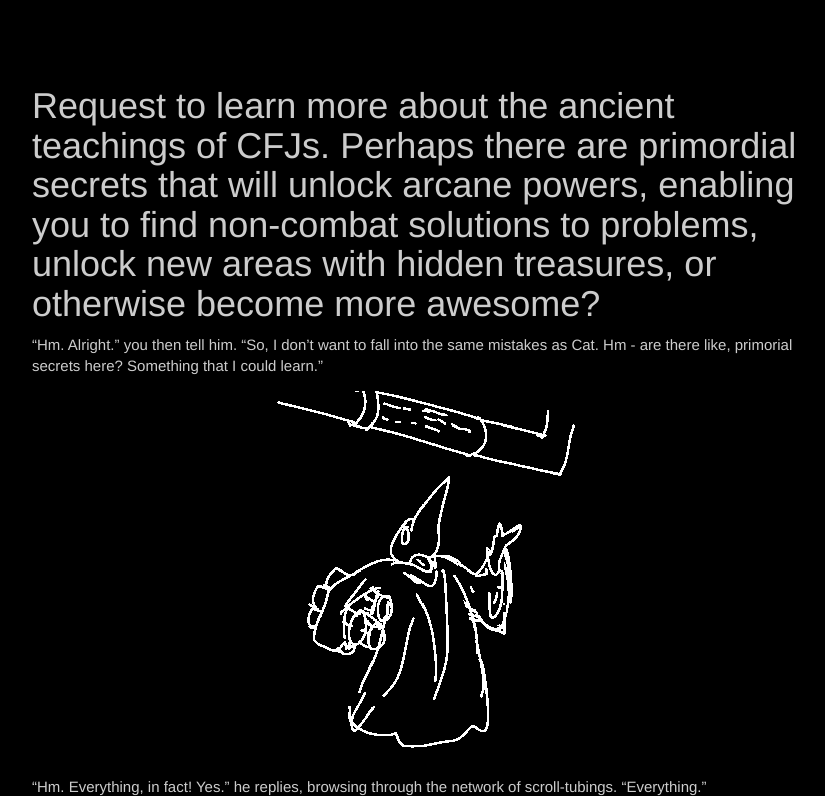
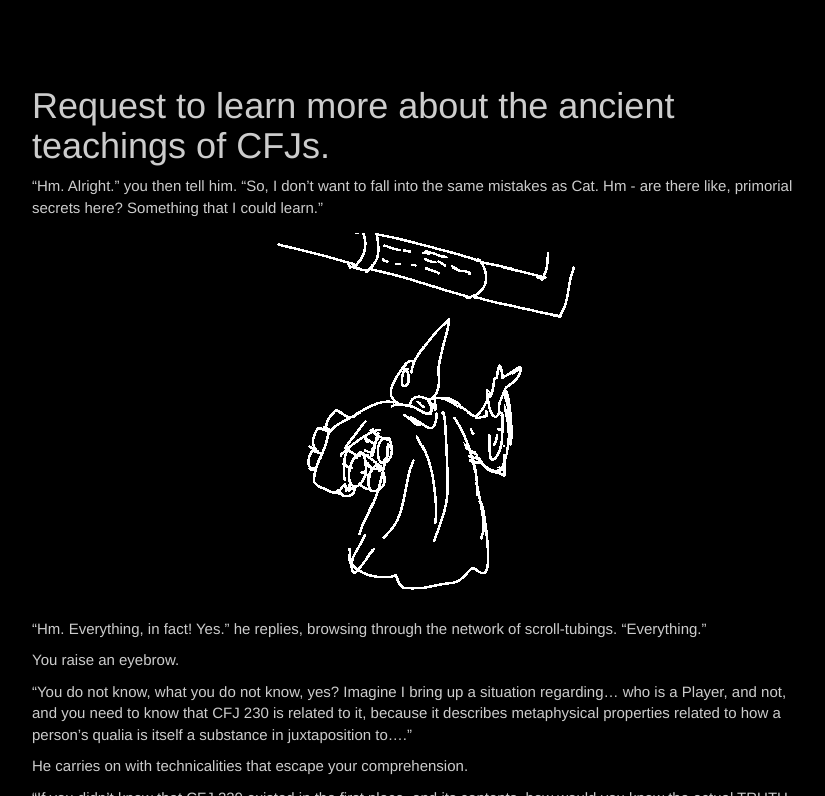
Before and after one commit to AgoraNomic/AgoraQuest, a Jekyll site: the page built from updates/update8.md, in a window 1280 px wide and 900 px high, cut to the strip 104-900 px from the top of the window. Shown: the whole strip, without its empty margins (223-1048 px from the left). Built offline with Jekyll 4.4.1, drawn with Linux system fonts in a browser that asks for light colours; nearby versions of some CDN libraries.

Commit message:
shorter title

```diff
--- a/updates/update8.md
+++ b/updates/update8.md
@@ -1,5 +1,5 @@
 ---
-title: Request to learn more about the ancient teachings of CFJs. Perhaps there are primordial secrets that will unlock arcane powers, enabling you to find non-combat solutions to problems, unlock new areas with hidden treasures, or otherwise become more awesome?
+title: Request to learn more about the ancient teachings of CFJs.
 layout: default
 theme: black
 ---
```
